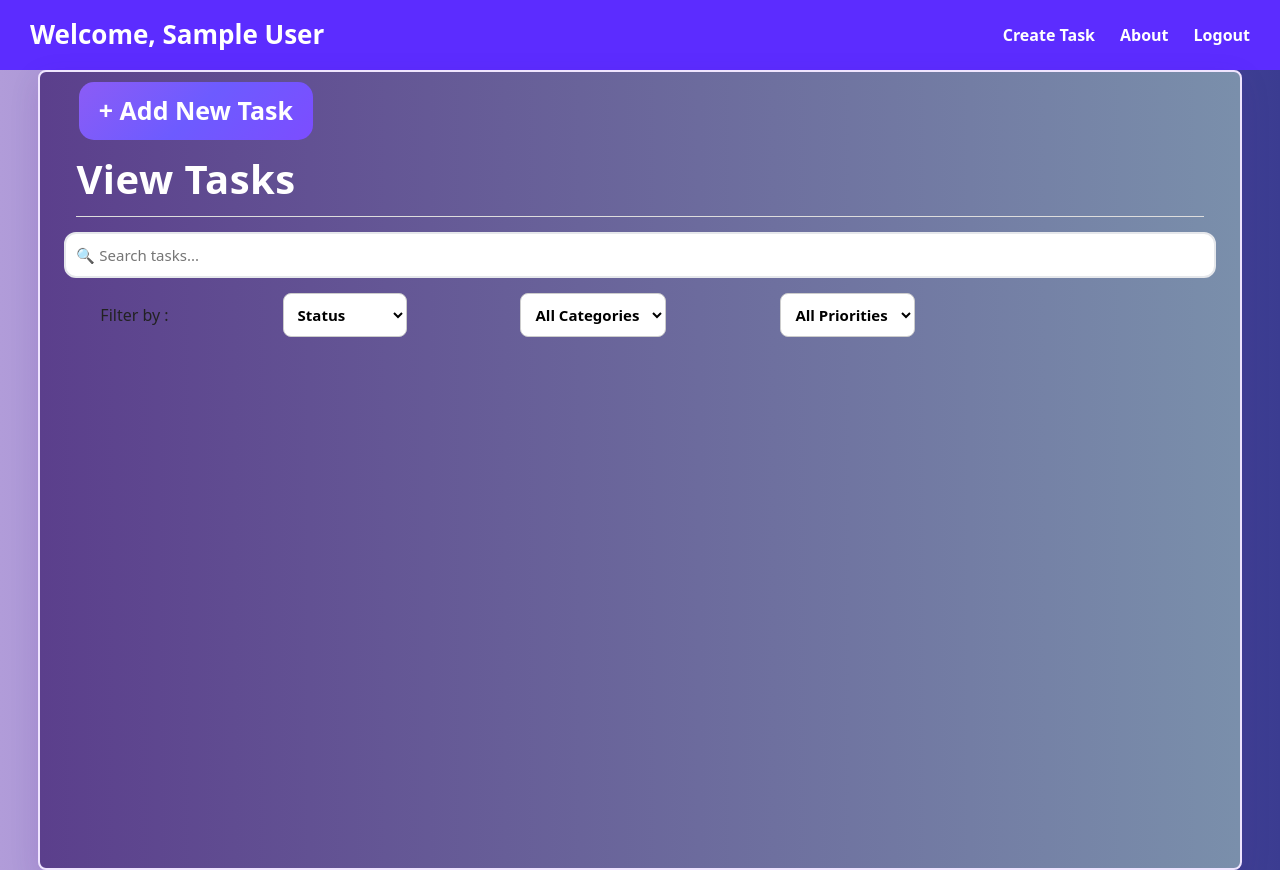
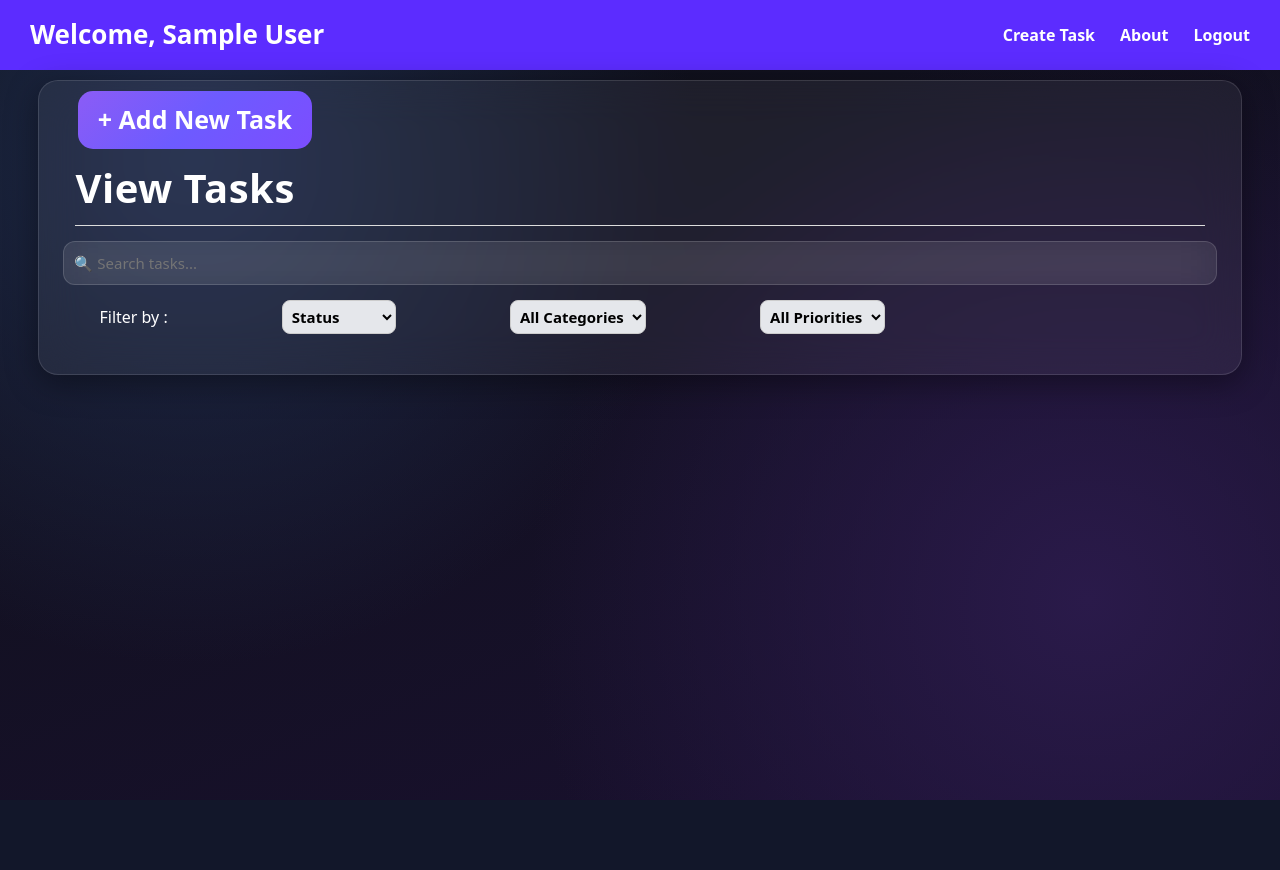
Before and after one commit to Beef-King/Group-5_To-do-list-, a Flask app: page /tasks in a window 1280 px wide. After the commit the page ends 800 px from the top, so only its background shows below. Run offline with Flask 3, Linux system fonts and the light colour scheme; the visitor is signed in with stand-in values (Sample User, id 1); data that the repository does not hold is empty.

```diff
--- a/app.py
+++ b/app.py
@@ -10,6 +10,9 @@ from dotenv import load_dotenv
 from authlib.integrations.flask_client import OAuth
 
 load_dotenv()
+
+print("SECRET_KEY =", os.getenv("SECRET_KEY"))
+print("CLIENT_ID =", os.getenv("GOOGLE_CLIENT_ID"))
 
 BASE_DIR = os.path.dirname(os.path.abspath(__file__))
 DB_PATH = os.path.join(BASE_DIR, "database.db")
--- a/static/about.css
+++ b/static/about.css
@@ -1,3 +1,6 @@
+body.bg-light{
+     background: linear-gradient(135deg, #667eea 0%, #764ba2 100%);
+}
 .logo {
     font-family: 'Sora', sans-serif;
     font-size: 2rem;
--- a/static/create_task.css
+++ b/static/create_task.css
@@ -22,7 +22,6 @@
     background-attachment:fixed;
     font-family:'Segoe UI', system-ui, sans-serif;
     color:var(--text);
-    padding:60px 20px;
     position:relative;
     overflow-x:hidden;
   }
@@ -96,7 +95,7 @@
     max-width:90%;
     width:100%;
     margin:0 auto;
-    margin-top: 40px;
+    margin-top: 20px;
     position:relative;
     z-index:1;
   }
--- a/static/style.css
+++ b/static/style.css
@@ -109,6 +109,7 @@ body{
     text-align: center;
     transition: 0.3s;
     box-shadow: 0 4px 10px rgba(0, 0,0, 0);
+    height: 100%;
 }
 .feature-card:hover{
     transform: translateY(-8px);
--- a/static/view_task.css
+++ b/static/view_task.css
@@ -1,6 +1,11 @@
 body.gallery2{
-  background: linear-gradient(to right, #B19CD9, #3B3C91);
-    color: #222;
+  min-height: 100vh;
+  background:
+  radial-gradient(circle at 15% 20%,#1e2a4a 0%, transparent 40%),
+  radial-gradient(circle at 85% 75%,#2a1a4a 0%, transparent 45%),
+  linear-gradient(160deg,#0d1117,#1a1030);
+  color:#fff;
+  background-attachment: fixed;
 }
 
 .header{
@@ -35,13 +40,15 @@ body.gallery2{
 }
 
 .container2{
-  background: linear-gradient(to left,  #7a8fab , #5b3f8c);
-  border: 2px solid #EFE4FF;
-  box-shadow: 0 10px 30px rgba(75, 0, 130, 0.12);
+  background: rgba(255, 255, 255, .06);
+  backdrop-filter: blur(20px);
+  -webkit-backdrop-filter: blur(20px);
   width:94%;
-  min-height:100vh;
   margin:auto;
-  border-radius:8px;
+  margin-top: 10px;
+  border: 1px solid rgba(255, 255, 255, .12);
+  border-radius:20px;
+  box-shadow: 0 8px 32px rgba(0, 0, 0, .4);
   overflow:visible;
 }
 
@@ -127,19 +134,22 @@ body.gallery2{
 }
 
 .search-input{
+    background: rgba(255, 255, 255, 0.08);
+    backdrop-filter: blur(20px);
+    -webkit-backdrop-filter: blur(12px);
+    border: 1px solid rgba(255, 255, 255, 0.15);
     width: 100%;
     padding: 10px;
-    border: 2px solid #E5E7EB;
     border-radius: 12px;
     font-size: 15px;
     outline: none;
     transition: all 0.3s ease;
-    background: #fff;
+    color: #fff;
 }
 
 .search-input:focus{
     border-color: #8B5CF6;
-    box-shadow: 0 0 10px rgba(139,92,246,.25);
+    box-shadow: 0 0 12px rgba(139,92,246,.3);
 }
 
 .status-tabs{
@@ -192,12 +202,12 @@ body.gallery2{
     }
 
     .filter-tabs select{
-        padding:10px;
+        padding:5px;
         font-size: 15px;
         font-weight: 600;
         border:1px solid #ccc;
         border-radius:8px;
-        background:#fff;
+        background:#e5e7eb;
     }
 
 
@@ -367,16 +377,20 @@ body.gallery2{
     justify-content:flex-end;
     gap:10px;
 }
+.task-card{
+    background: rgba(255,255,255,0.06);
+    backdrop-filter: blur(20px);
+    -webkit-backdrop-filter: blur(20px);
 
-.task-card{
-    background:#fff;
+    border:1px solid rgba(255,255,255,0.12);
     border-radius:16px;
     padding:24px;
-    box-shadow:0 10px 25px rgba(0,0,0,.12);
-    border:1px solid #eee;
+
+    box-shadow:0 10px 25px rgba(0,0,0,.35);
 
     transition: transform .3s ease, box-shadow .3s ease;
 }
+
 
 .task-card:hover{
     transform:translateY(-5px);
@@ -385,12 +399,13 @@ body.gallery2{
 
 .task-card h3{
     margin-bottom: 15px;
-    color:#5c2cff;
+    color:#ffffff;
     font-size: 22px;
 }
 
 .task-card p{
     margin:8px 0;
+    color: #d6d6e7;
 }
 
 .task-details{
@@ -404,7 +419,8 @@ body.gallery2{
     justify-content:space-between;
     align-items:center;
     padding:6px 0;
-    border-bottom:1px solid #eee;
+    border-bottom:1px solid rgba(255,255,255,0.08);
+    color:#eaeaf5;
 }
 
 .detail-row:last-child{
--- a/templates/about.html
+++ b/templates/about.html
@@ -49,7 +49,7 @@
     </nav>
 
     <!-- Main Content -->
-    <div class="container py-5">
+    <div class="container rounded -5 py-5">
 
         <div class="row justify-content-center">
 
```
